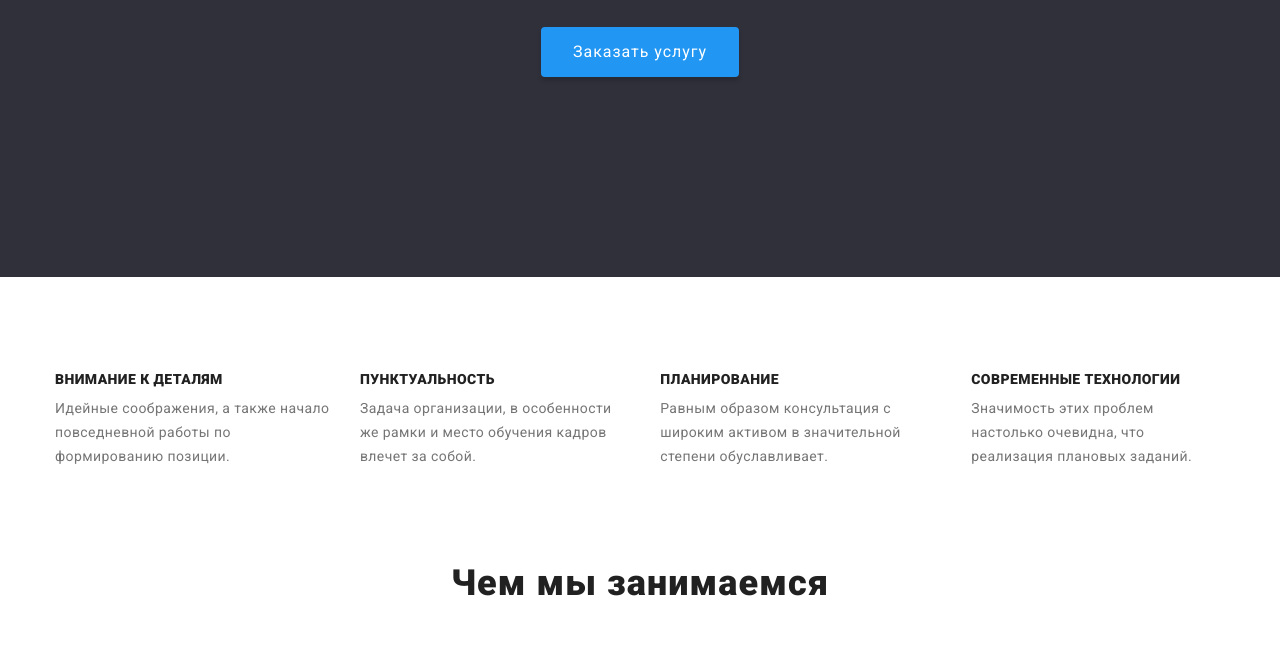
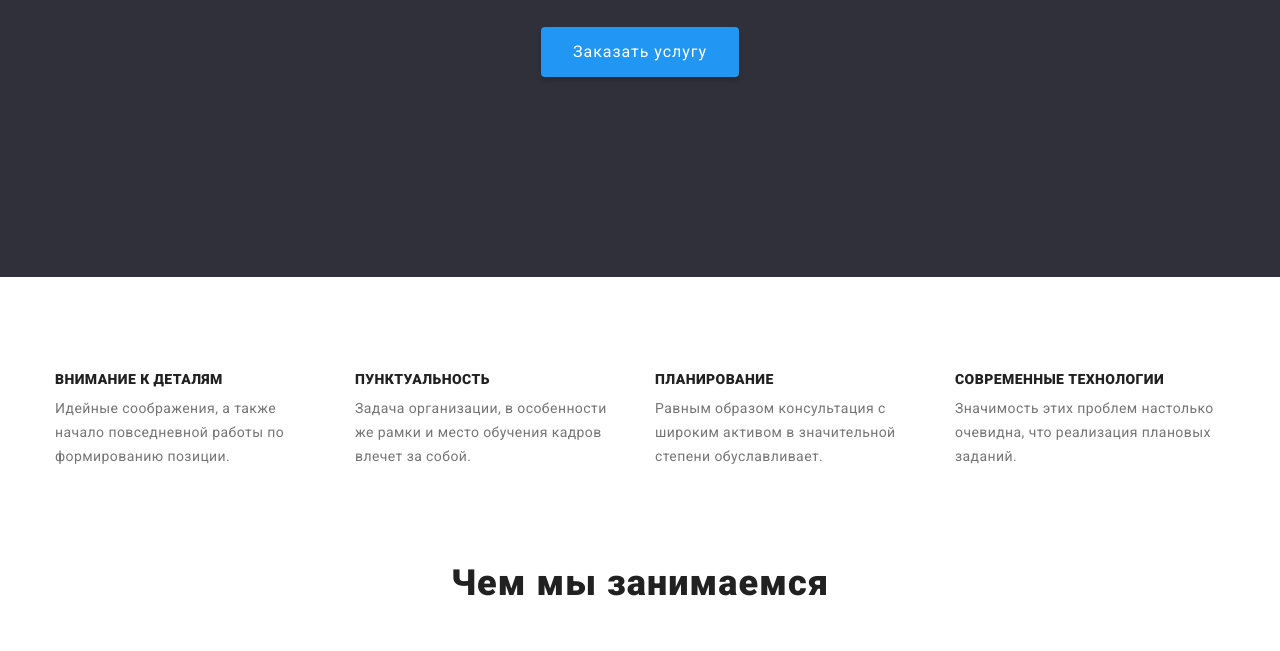
Before and after one commit to Luydmyla/goit-markup-hw-03, a plain HTML site: page index.html in a window 1280 px wide. Shown: the part 404-1055 px from the top of the page. Drawn offline with nearby package versions, Linux system fonts and the light colour scheme.

Commit message:
правка
исправлено 270 рх

```diff
--- a/css/styles.css
+++ b/css/styles.css
@@ -228,7 +228,7 @@ img {
   display: flex;
 }
 .feature-item {
-  width: 270;
+  width: 270px;
   margin-right: 30px;
 }
 .feature-item:last-child {
```
